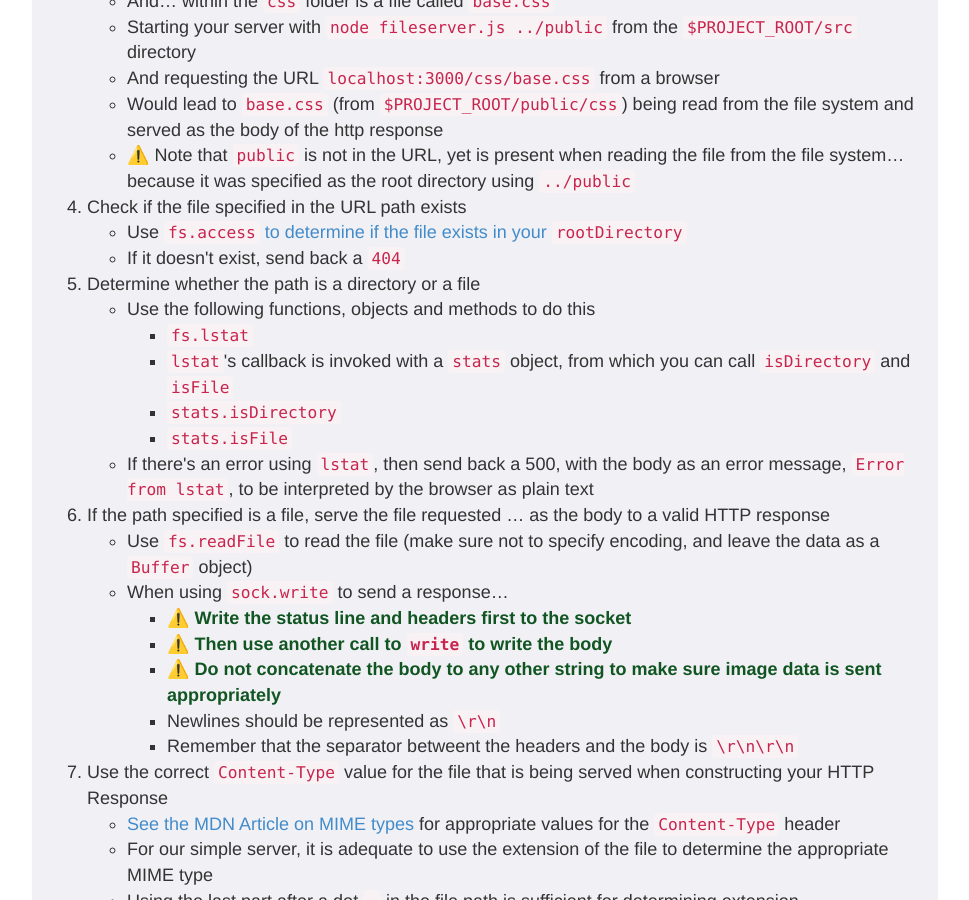
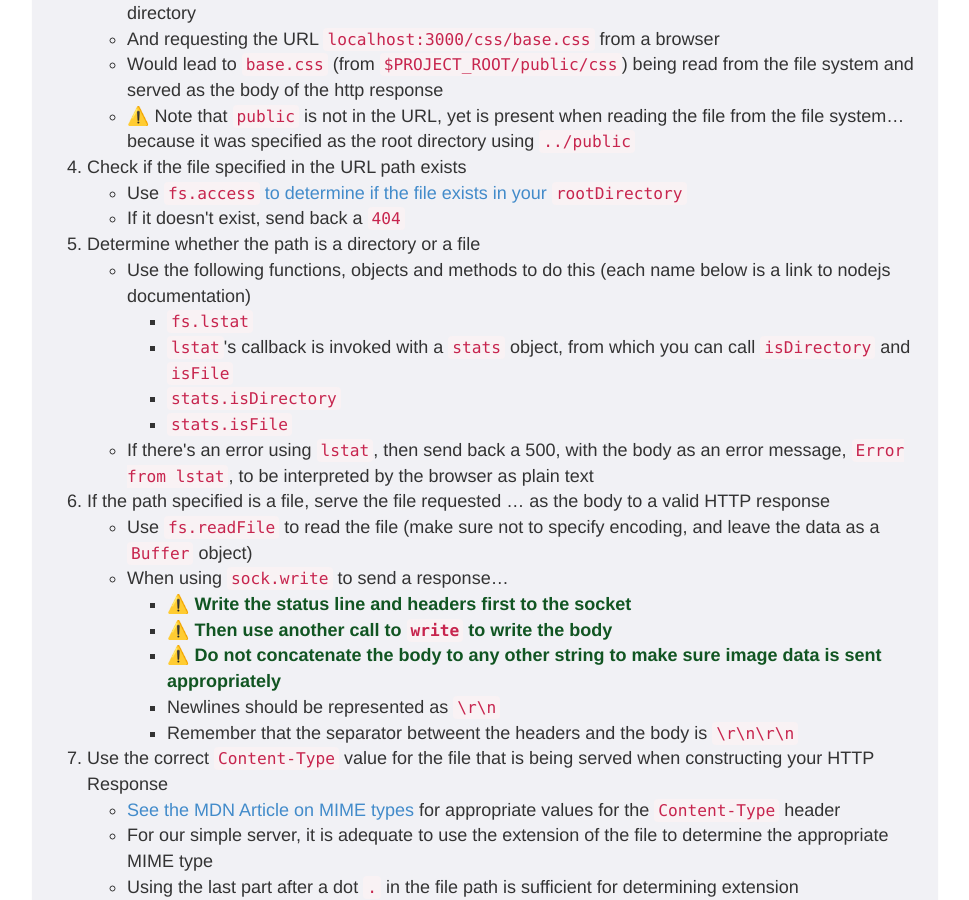
Before and after one commit to foureyes/csci-ua.0480-fall2020-034, a Jekyll site: the page built from homework/03.markdown, in a window 1280 px wide and 900 px high, scrolled down 2224 px. Shown: the whole window, without its empty margins (155-1124 px from the left). Built offline with Jekyll 4.4.1, drawn with Linux system fonts in a browser that asks for light colours; some of the changed text lies outside the part shown.

Commit message:
add hw 3

```diff
--- a/homework/03.markdown
+++ b/homework/03.markdown
@@ -125,7 +125,7 @@ Use only the `net` module and the `fs` module to create a server that:
 	* Use [`fs.access` to determine if the file exists in your `rootDirectory`](https://developer.mozilla.org/en-US/docs/Web/HTTP/Basics_of_HTTP/MIME_types)
 	* If it doesn't exist, send back a `404`
 6. Determine whether the path is a directory or a file
-	* Use the following functions, objects and methods to do this
+	* Use the following functions, objects and methods to do this (each name below is a link to nodejs documentation)
 		* [`fs.lstat`](https://nodejs.org/docs/latest/api/fs.html#fs_fs_lstat_path_options_callback)
 		* `lstat`'s callback is invoked with a `stats` object, from which you can call `isDirectory` and `isFile`
 		* [`stats.isDirectory`](https://nodejs.org/docs/latest/api/fs.html#fs_stats_isdirectory)
```
Also changed, not shown: other parts of homework/03.markdown (+1 -1 lines).
